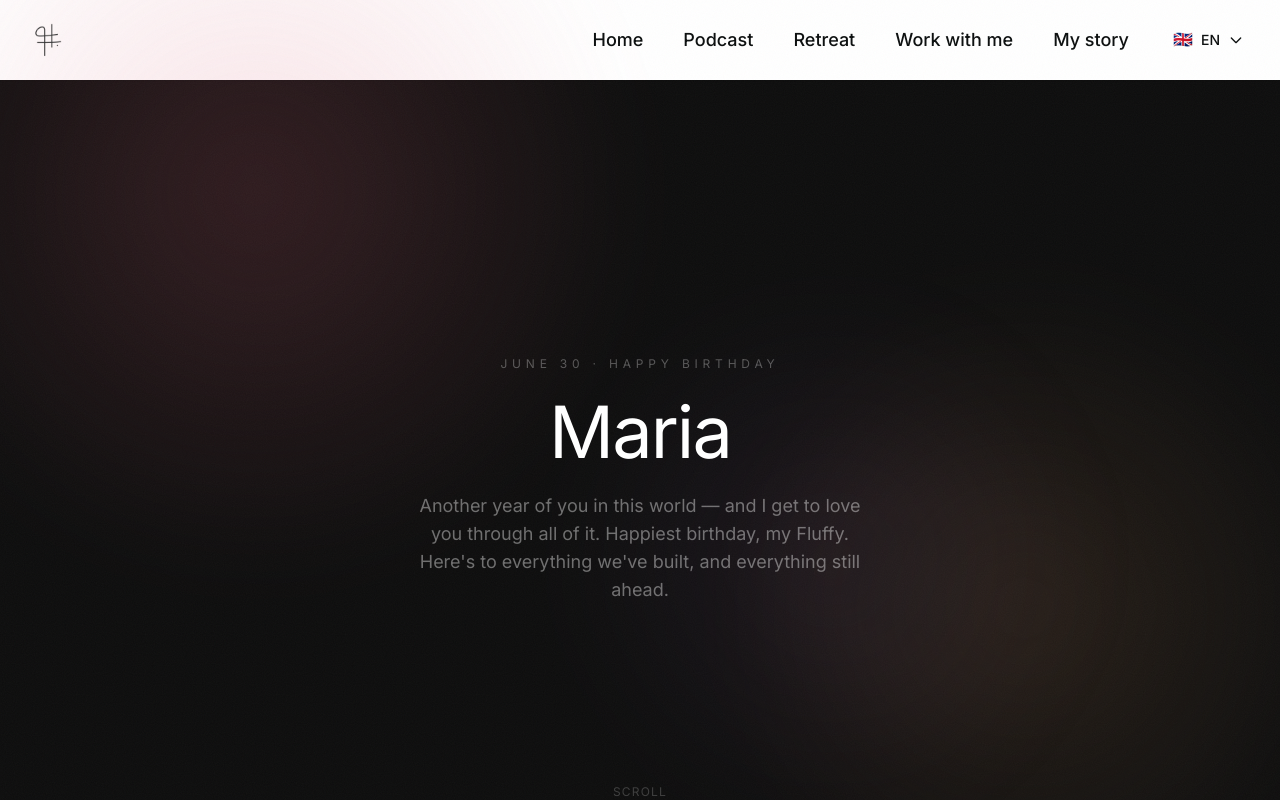
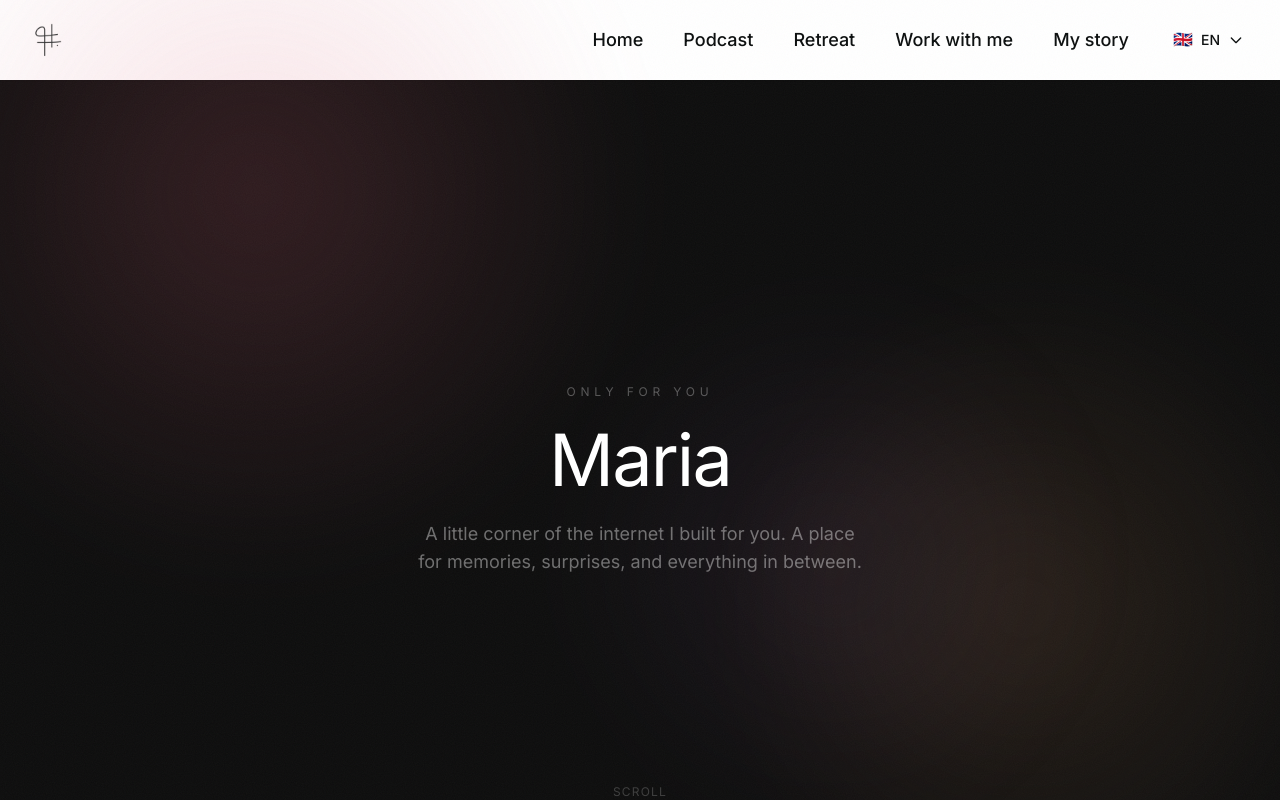
Before and after one commit to GloryFlory/Flo, a Next.js app: page /maria in a window 1280 px wide. Shown: the top 800 px of the page. Built offline with nearby package versions, Linux system fonts and the light colour scheme; no server answers.

Commit message:
Revert Maria main page hero to original

```diff
--- a/src/app/maria/page.tsx
+++ b/src/app/maria/page.tsx
@@ -93,7 +93,7 @@ export default function MariaPage() {
           transition={{ duration: 1.2, ease: [0.16, 1, 0.3, 1] as const }}
           className="relative z-10"
         >
-          <p className="text-white/30 text-xs tracking-[0.4em] uppercase mb-6">June 30 · Happy Birthday</p>
+          <p className="text-white/30 text-xs tracking-[0.4em] uppercase mb-6">Only for you</p>
           <div className="overflow-hidden mb-6">
             <motion.h1
               className="text-5xl sm:text-7xl font-light tracking-tight"
@@ -110,8 +110,8 @@ export default function MariaPage() {
             animate={{ opacity: 1 }}
             transition={{ duration: 1, delay: 0.8 }}
           >
-            Another year of you in this world — and I get to love you through all of it.
-            Happiest birthday, my Fluffy. Here&apos;s to everything we&apos;ve built, and everything still ahead.
+            A little corner of the internet I built for you.
+            A place for memories, surprises, and everything in between.
           </motion.p>
         </motion.div>
 
```
